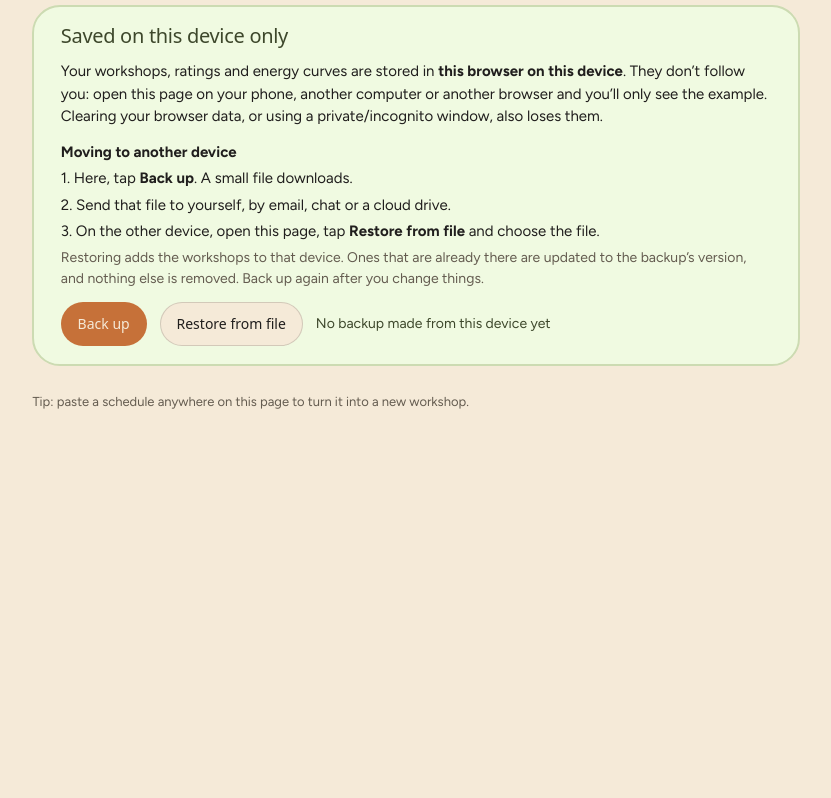
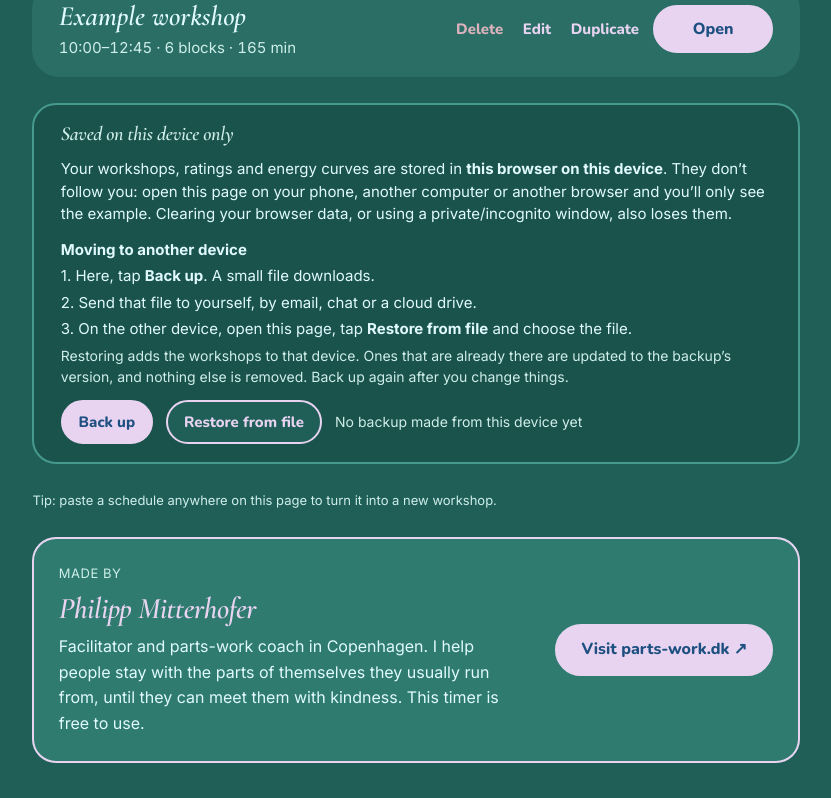
Before and after one commit to miph-PYT/pyts_workshop_tool, a plain HTML site: page index.html in a window 1280 px wide. Shown: the part 806-1604 px from the top of the page, without its empty margins (224-1055 px from the left). Before the commit the page ends 1253 px from the top, so only its background shows below. Drawn offline with nearby package versions, Linux system fonts and the light colour scheme; a web font is replaced by a local one.

Commit message:
Match parts-work.dk look and link to the website
Dark teal theme with lilac accent, Cormorant Garamond / Nunito / Inter,
the site's favicon, and links to parts-work.dk from the menu and timer.

Co-Authored-By: Claude Opus 5.5 <noreply@anthropic.com>
Claude-Session: https://claude.ai/code/session_011zV9pd7G2kYHAQQrcBSNJs

```diff
--- a/app.css
+++ b/app.css
@@ -33,3 +33,8 @@ button { font: inherit; }
   .sched-table .note-cell { grid-column: 1 / -1; }
   .sched-table .act-cell { grid-column: 1 / -1; display: flex; justify-content: flex-end; }
 }
+
+/* Dark ground: native controls (selects, time picker) and placeholders */
+:root { color-scheme: dark; }
+.input::placeholder { color: var(--color-neutral-600); opacity: 1; }
+select.input option { background: var(--color-surface); color: var(--color-text); }
--- a/app.js
+++ b/app.js
@@ -19,16 +19,17 @@ const SEED = [
 /* Settings                                                           */
 /* ------------------------------------------------------------------ */
 const KEY = 'workshop-timer-v3';     // localStorage key
+const SITE = 'https://www.parts-work.dk/'; // your website, linked from the menu and timer
 const CHIME = true;                  // soft chime when a block or sub-timer changes
 const DEFAULT_MODE = 'manual';       // 'manual' (Facilitator) or 'clock' (Follow clock)
 
 /* Energy levels: label, colour, text colour on that colour */
 const LV = [null,
-  { label: 'Flat', color: '#2f5d8a', fg: '#ffffff' },
-  { label: 'Low', color: '#6b93c4', fg: '#14202e' },
-  { label: 'Steady', color: '#9b9686', fg: '#1c1b17' },
-  { label: 'Warm', color: '#e0954a', fg: '#2a1606' },
-  { label: 'Alive', color: '#b4501c', fg: '#ffffff' },
+  { label: 'Flat', color: '#7aa7dd', fg: '#0f2a3f' },
+  { label: 'Low', color: '#b5d3ee', fg: '#0f2a3f' },
+  { label: 'Steady', color: '#cfeee9', fg: '#12302c' },
+  { label: 'Warm', color: '#e3b3c0', fg: '#3a1c25' },
+  { label: 'Alive', color: '#e2b04a', fg: '#2b1f05' },
 ];
 
 /* ------------------------------------------------------------------ */
@@ -421,6 +422,10 @@ class App extends Component {
     const s = this.state, hist = s.history || {};
     return html`
       <div style="flex: 1; width: 100%; max-width: 820px; margin: 0 auto; box-sizing: border-box; padding: var(--space-8) var(--space-6); display: flex; flex-direction: column; gap: var(--space-6);">
+        <nav aria-label="Made by" style="display: flex; flex-wrap: wrap; align-items: center; justify-content: space-between; gap: var(--space-3); margin: calc(var(--space-4) * -1) 0 0; padding-bottom: var(--space-3); border-bottom: 1px solid var(--color-divider);">
+          <a href=${SITE} target="_blank" rel="noopener" style="font-family: var(--font-display); font-weight: 800; font-size: 18px; color: var(--color-accent); text-decoration: none;">Philipp Mitterhofer</a>
+          <a href=${SITE} target="_blank" rel="noopener" class="btn btn-secondary" style="height: 40px;">Visit parts-work.dk ↗</a>
+        </nav>
         <div style="display: flex; flex-wrap: wrap; align-items: flex-end; justify-content: space-between; gap: var(--space-4);">
           <div>
             <h1 style="margin: 0 0 4px; font-size: clamp(32px, 5vw, 48px); line-height: 1.05;">Workshop timer</h1>
@@ -430,7 +435,7 @@ class App extends Component {
         </div>
         <details open=${!this.state.introHidden} onToggle=${e => { const hidden = !e.target.open; if (hidden !== !!this.state.introHidden) this.setState({ introHidden: hidden }); }}
           style="border-radius: var(--radius-lg); background: var(--color-neutral-100); padding: var(--space-4) var(--space-6);">
-          <summary style="cursor: pointer; font-family: var(--font-heading); font-size: 20px;">How it works</summary>
+          <summary style="cursor: pointer; font-family: var(--font-heading); font-style: italic; font-weight: 600; font-size: 26px; color: var(--color-accent);">How it works</summary>
           <div style="display: grid; grid-template-columns: repeat(auto-fit, minmax(260px, 1fr)); gap: var(--space-4) var(--space-6); margin-top: var(--space-4);">
             ${[
               ['1', 'Plan', 'Tap New workshop and add your blocks in a simple table: minutes, a title and a note. Or paste a schedule straight from your doc. Breaks are blocks too.'],
@@ -440,7 +445,7 @@ class App extends Component {
             ].map(([n, t, d]) => html`
               <div style="display: flex; flex-direction: column; gap: 6px;">
                 <span style="display: flex; align-items: center; gap: var(--space-2);">
-                  <span aria-hidden="true" style="display: inline-flex; align-items: center; justify-content: center; width: 28px; height: 28px; border-radius: 999px; background: var(--color-accent); color: var(--color-bg); font-weight: 700; font-size: 14px;">${n}</span>
+                  <span aria-hidden="true" style="display: inline-flex; align-items: center; justify-content: center; width: 28px; height: 28px; border-radius: 999px; background: var(--color-accent); color: var(--color-on-accent); font-weight: 700; font-size: 14px;">${n}</span>
                   <span style="font-weight: 700; font-size: 16px;">${t}</span>
                 </span>
                 <span style="font-size: 14px; line-height: 1.5; color: var(--color-neutral-800);">${d}</span>
@@ -471,7 +476,7 @@ class App extends Component {
               <div class="card" key=${w.id} style="flex-direction: row; flex-wrap: wrap; align-items: center; gap: var(--space-4); padding: var(--space-4) var(--space-6);">
                 <div style="flex: 1 1 260px; min-width: 0; display: flex; flex-direction: column; gap: 4px;">
                   <div style="display: flex; flex-wrap: wrap; align-items: center; gap: var(--space-2);">
-                    <span style="font-family: var(--font-heading); font-size: 24px; line-height: 1.15;">${w.name}</span>
+                    <span style="font-family: var(--font-heading); font-style: italic; font-weight: 600; font-size: 28px; line-height: 1.15;">${w.name}</span>
                     ${inProgress ? html`<span class="tag tag-accent-2">In progress</span>` : null}
                   </div>
                   <span class="muted" style="font-size: 15px; font-variant-numeric: tabular-nums;">${wb[0].start}–${fmtHM(toMin(wb[0].start) + tot)} · ${wb.length} blocks · ${tot} min</span>
@@ -481,7 +486,7 @@ class App extends Component {
                 <div role="alert" style="flex: 1 1 100%; display: flex; flex-wrap: wrap; align-items: center; gap: var(--space-3); padding: var(--space-3) var(--space-4); border-radius: var(--radius-lg); background: var(--color-accent-100);">
                   <span style="flex: 1 1 240px; font-size: 15px; color: var(--color-accent-800);">Delete “${w.name}”?${h.length ? ' Its ' + h.length + ' saved energy curve' + (h.length > 1 ? 's go' : ' goes') + ' too.' : ''} This can’t be undone.</span>
                   <button class="btn btn-secondary" style="height: 44px;" onClick=${() => this.setState({ confirmDelete: null })}>Cancel</button>
-                  <button class="btn" style="height: 44px; background: var(--color-accent-700); color: #fff;" onClick=${() => this.deleteWorkshop(w.id)}>Yes, delete</button>
+                  <button class="btn" style="height: 44px; background: var(--color-accent-700); color: var(--color-on-accent); border: 2px solid var(--color-accent-700);" onClick=${() => this.deleteWorkshop(w.id)}>Yes, delete</button>
                 </div>` : html`
                 <div style="display: flex; flex-wrap: wrap; align-items: center; gap: var(--space-2);">
                   <button class="btn btn-ghost" style="height: 48px; color: var(--color-accent-700);" aria-label=${'Delete ' + w.name} onClick=${() => this.setState({ confirmDelete: w.id })}>Delete</button>
@@ -512,6 +517,14 @@ class App extends Component {
           </div>
         </section>
         <p class="muted" style="margin: 0; font-size: 13px;">Tip: paste a schedule anywhere on this page to turn it into a new workshop.</p>
+        <aside aria-labelledby="about-h" style="display: flex; flex-wrap: wrap; align-items: center; gap: var(--space-4) var(--space-6); padding: var(--space-6); border-radius: var(--radius-lg); background: var(--pw-band); box-shadow: inset 0 0 0 2px var(--color-accent);">
+          <div style="flex: 1 1 320px; min-width: 0; display: flex; flex-direction: column; gap: var(--space-2);">
+            <span class="label">Made by</span>
+            <h2 id="about-h" style="margin: 0; font-size: 30px;">Philipp Mitterhofer</h2>
+            <p style="margin: 0; font-size: 16px; line-height: 1.6;">Facilitator and parts-work coach in Copenhagen. I help people stay with the parts of themselves they usually run from, until they can meet them with kindness. This timer is free to use.</p>
+          </div>
+          <a href=${SITE} target="_blank" rel="noopener" class="btn btn-primary" style="height: 52px; font-size: 16px; padding-inline: 24px;">Visit parts-work.dk ↗</a>
+        </aside>
       </div>`;
   }
 
@@ -623,7 +636,7 @@ class App extends Component {
                 <circle cx="130" cy="130" r="112" fill="none" stroke=${ringColor} stroke-width="22" stroke-linecap="round" stroke-dasharray="703.7" stroke-dashoffset=${ringOffset} style="transition: stroke-dashoffset 0.4s linear;"></circle>
               </svg>
               <div style="position: absolute; inset: 0; display: flex; flex-direction: column; align-items: center; justify-content: center; gap: 2px;">
-                <span style=${'font-family: var(--font-heading); font-size: 58px; line-height: 1; font-variant-numeric: tabular-nums; color: ' + timeColor}>${bigTime}</span>
+                <span style=${'font-family: var(--font-display); font-weight: 800; font-size: 56px; line-height: 1; font-variant-numeric: tabular-nums; color: ' + timeColor}>${bigTime}</span>
                 <span class="muted" style="font-size: 14px;">${bigCaption}</span>
               </div>
             </div>
@@ -707,7 +720,7 @@ class App extends Component {
             const shownMin = manual ? x.min : Math.max(0, Math.round(D[i]));
             const badge = v ? v : past ? '✓' : shownMin + ((run.extra[i] && manual) || changed ? '*' : '');
             const dotBg = v ? LV[v].color : cur ? 'var(--color-accent)' : past ? 'var(--color-accent-2-100)' : 'var(--color-neutral-100)';
-            const dotColor = v ? LV[v].fg : cur ? 'var(--color-bg)' : past ? 'var(--color-accent-2-800)' : 'var(--color-neutral-800)';
+            const dotColor = v ? LV[v].fg : cur ? 'var(--color-on-accent)' : past ? 'var(--color-accent-2-800)' : 'var(--color-neutral-800)';
             return html`
               <button class="row-btn" key=${i} onClick=${() => manual && this.go(i)}
                 style=${'cursor: ' + (manual ? 'pointer' : 'default') + '; background: ' + (cur ? 'var(--color-surface)' : '') + '; opacity: ' + (past ? 0.6 : 1)}>
@@ -722,6 +735,7 @@ class App extends Component {
           <p class="muted" style="margin: 0; padding: 0 var(--space-2); font-size: 13px;">
             ${manual ? 'Space start/pause · ← → between blocks · 1–5 rates the room' : 'Blocks follow the clock · → moves on now · 1–5 rates the room · * = changed from plan'}
           </p>
+          <p class="muted" style="margin: var(--space-2) 0 0; padding: 0 var(--space-2); font-size: 13px;">Workshop timer by <a href=${SITE} target="_blank" rel="noopener">Philipp Mitterhofer · parts-work.dk ↗</a></p>
         </section>
       </main>`;
   }
@@ -810,7 +824,7 @@ class App extends Component {
                   </svg>
                   ${rated.map(it => html`
                     <span title=${(it.i + 1) + '. ' + timeOf(it) + ' ' + it.title + ' — ' + LV[it.v].label + (it.note ? ': ' + it.note : '')}
-                      style=${'position: absolute; left: ' + ((it.i + 0.5) * 100 / n) + '%; top: ' + PLOT_Y(it.v) + 'px; transform: translate(-50%, -50%); width: 26px; height: 26px; border-radius: 999px; background: ' + LV[it.v].color + '; color: ' + LV[it.v].fg + '; border: 2px solid var(--color-surface); display: flex; align-items: center; justify-content: center; font-size: 12px; font-weight: 700;'}>${it.v}</span>`)}
+                      style=${'position: absolute; left: ' + ((it.i + 0.5) * 100 / n) + '%; top: ' + PLOT_Y(it.v) + 'px; transform: translate(-50%, -50%); width: 26px; height: 26px; border-radius: 999px; background: ' + LV[it.v].color + '; color: ' + LV[it.v].fg + '; border: 2px solid var(--color-bg); display: flex; align-items: center; justify-content: center; font-size: 12px; font-weight: 700;'}>${it.v}</span>`)}
                 </div>
               </div>
               <div style=${'display: grid; grid-template-columns: repeat(' + n + ', minmax(0, 1fr)); gap: 4px; margin-left: 69px;'}>
@@ -941,7 +955,7 @@ class App extends Component {
               <span role="alert" style="display: flex; flex-wrap: wrap; align-items: center; gap: var(--space-2); margin-right: auto; padding: 6px 6px 6px 14px; border-radius: 999px; background: var(--color-accent-100); color: var(--color-accent-800); font-size: 14px;">
                 Delete this workshop?
                 <button class="btn btn-secondary" style="height: 36px;" onClick=${() => this.updEditor({ confirmDel: false })}>Cancel</button>
-                <button class="btn" style="height: 36px; background: var(--color-accent-700); color: #fff;" onClick=${() => this.deleteWorkshop(ed.id)}>Yes, delete</button>
+                <button class="btn" style="height: 36px; background: var(--color-accent-700); color: var(--color-on-accent); border: 2px solid var(--color-accent-700);" onClick=${() => this.deleteWorkshop(ed.id)}>Yes, delete</button>
               </span>` : null}
             <button class="btn btn-ghost" style="margin-left: auto;" onClick=${() => this.setState({ editor: null })}>Cancel</button>
             <button class="btn btn-primary" disabled=${!B.length} onClick=${() => this.saveEditor()}>Save</button>
--- a/index.html
+++ b/index.html
@@ -4,8 +4,10 @@
 <meta charset="utf-8">
 <meta name="viewport" content="width=device-width, initial-scale=1">
 <title>Workshop timer</title>
-<meta name="description" content="A live timer for running workshop schedules, with room-energy ratings and an energy curve.">
-<link rel="stylesheet" href="organic.css">
+<meta name="description" content="A free live timer for running workshop schedules, with room-energy ratings and an energy curve. By Philipp Mitterhofer, parts-work.dk.">
+<meta name="theme-color" content="#1f5f58">
+<link rel="icon" href="favicon.svg" type="image/svg+xml">
+<link rel="stylesheet" href="theme.css">
 <link rel="stylesheet" href="app.css">
 </head>
 <body>
--- a/organic.css
+++ b/theme.css
@@ -1,49 +1,56 @@
-/* Organic — design-system tokens and component classes. This file is the source of truth for the system's look; retune it here and see readme.md. */
-@import url('https://fonts.googleapis.com/css2?family=Caprasimo:wght@400&family=Figtree:wght@400;600;700&display=swap');
+/* Theme matched to parts-work.dk: dark teal ground, lilac accent, Cormorant Garamond / Nunito / Inter.
+   Change the colours here; app.css and app.js only use these variables. */
+@import url('https://fonts.googleapis.com/css2?family=Nunito:wght@700;800&family=Cormorant+Garamond:ital,wght@1,500;1,600&family=Inter:wght@400;500;600;700&display=swap');
 
 :root {
-  --color-bg: #f5ead8;
-  --color-surface: #ebddc5;
-  --color-text: #201e1d;
-  --color-accent: #c67139;
-  --color-accent-2: #7a8a5e;
-  --color-divider: color-mix(in srgb, #201e1d 16%, transparent);
+  /* parts-work.dk palette */
+  --pw-ground: #1f5f58; --pw-band: #2f7b70; --pw-raised: #2a6e66; --pw-sunk: #1a524c;
+  --pw-brand: #46998d; --pw-lilac: #e8d4f0; --pw-cyan: #e0faff; --pw-soft: #cfeee9;
+  --pw-ink: #1d4f80; --pw-ochre: #d4a33a; --pw-rose: #dcb2bd;
 
-  /* Tonal ramps — generated in OKLCH on one shared lightness scale, so the
-     same step of any role matches the others in visual value. */
-  --color-neutral-100: #f9f4ed;
-  --color-neutral-200: #eee7db;
-  --color-neutral-300: #dcd3c4;
-  --color-neutral-400: #c0b6a5;
-  --color-neutral-500: #a19786;
-  --color-neutral-600: #82796a;
-  --color-neutral-700: #645c50;
-  --color-neutral-800: #474238;
-  --color-neutral-900: #2e2b25;
+  --color-bg: var(--pw-ground);
+  --color-surface: var(--pw-raised);
+  --color-text: var(--pw-cyan);
+  --color-accent: var(--pw-lilac);
+  --color-on-accent: var(--pw-ink);
+  --color-accent-2: #5fb3a5;
+  --color-divider: rgba(224, 250, 255, 0.18);
 
-  --color-accent-100: #fff2eb;
-  --color-accent-200: #ffe1d0;
-  --color-accent-300: #ffc6a5;
-  --color-accent-400: #f6a06b;
-  --color-accent-500: #d67f48;
-  --color-accent-600: #b2622d;
-  --color-accent-700: #8c491a;
-  --color-accent-800: #643312;
-  --color-accent-900: #402310;
+  /* "Ramps" for a dark ground: low steps are dark tints for fills, high steps are light colours for text */
+  --color-neutral-100: var(--pw-sunk);
+  --color-neutral-200: #174a44;
+  --color-neutral-300: #3f8279;
+  --color-neutral-400: #5c958d;
+  --color-neutral-500: #85b3ac;
+  --color-neutral-600: #a9cfc9;
+  --color-neutral-700: var(--pw-soft);
+  --color-neutral-800: var(--pw-cyan);
+  --color-neutral-900: #0b2622;
 
-  --color-accent-2-100: #f0fae1;
-  --color-accent-2-200: #e1eecc;
-  --color-accent-2-300: #ccdbb2;
-  --color-accent-2-400: #aebf92;
-  --color-accent-2-500: #8fa073;
-  --color-accent-2-600: #728157;
-  --color-accent-2-700: #56633f;
-  --color-accent-2-800: #3d472b;
-  --color-accent-2-900: #272e1b;
+  --color-accent-100: #36586e;
+  --color-accent-200: #4a6a80;
+  --color-accent-300: #b9a6c6;
+  --color-accent-400: #d6c2e2;
+  --color-accent-500: var(--pw-lilac);
+  --color-accent-600: var(--pw-cyan);
+  --color-accent-700: var(--pw-rose);
+  --color-accent-800: var(--pw-lilac);
+  --color-accent-900: #ffffff;
 
-  --font-heading: "Caprasimo", system-ui, sans-serif;
-  --font-heading-weight: 400;
-  --font-body: "Figtree", system-ui, sans-serif;
+  --color-accent-2-100: var(--pw-sunk);
+  --color-accent-2-200: #20665d;
+  --color-accent-2-300: var(--pw-brand);
+  --color-accent-2-400: #5fb3a5;
+  --color-accent-2-500: #5fb3a5;
+  --color-accent-2-600: #86c9bd;
+  --color-accent-2-700: #b0e0d8;
+  --color-accent-2-800: var(--pw-soft);
+  --color-accent-2-900: var(--pw-cyan);
+
+  --font-heading: "Cormorant Garamond", Georgia, "Times New Roman", serif;
+  --font-heading-weight: 600;
+  --font-display: "Nunito", "Arial Rounded MT Bold", system-ui, sans-serif;
+  --font-body: "Inter", system-ui, -apple-system, "Segoe UI", sans-serif;
 
   --space-1: 4.4px;
   --space-2: 8.8px;
@@ -54,13 +61,11 @@
 
   --radius-sm: 8px;
   --radius-md: 16px;
-  --radius-lg: 28px;
+  --radius-lg: 24px;
 
-  /* Elevation — derived from the ground: soft ink-tinted shadows on a
-     light theme, a hairline edge + ambient darkness on a dark one. */
-  --shadow-sm: 0 1px 2px color-mix(in srgb, #2e2b25 14%, transparent);
-  --shadow-md: 0 3px 10px color-mix(in srgb, #2e2b25 16%, transparent);
-  --shadow-lg: 0 12px 32px color-mix(in srgb, #2e2b25 22%, transparent);
+  --shadow-sm: 0 1px 2px rgba(0, 0, 0, 0.25);
+  --shadow-md: 0 3px 10px rgba(0, 0, 0, 0.28);
+  --shadow-lg: 0 12px 32px rgba(0, 0, 0, 0.35);
 }
 
 body {
@@ -68,9 +73,8 @@ body {
   color: var(--color-text);
   font-family: var(--font-body);
 }
-h1, h2, h3, h4 { font-family: var(--font-heading); font-weight: var(--font-heading-weight); }
+h1, h2, h3, h4 { font-family: var(--font-heading); font-weight: var(--font-heading-weight); font-style: italic; }
 
-.washed{filter:saturate(0.6) contrast(0.85) brightness(1.1) opacity(0.94)}
 
 /* ══════════════════════════════════════════════════════════════════════════
    Components — built with the tokens above. Plain CSS
@@ -80,6 +84,7 @@ h1, h2, h3, h4 { font-family: var(--font-heading); font-weight: var(--font-headi
 
 *, *::before, *::after { box-sizing: border-box; }
 body { margin: 0; font-size: 15px; line-height: 1.55; font-weight: 400; }
+h1 { color: var(--color-text); } h2 { color: var(--color-accent); }
 h1, h2, h3, h4, h5, h6 {
   font-family: var(--font-heading); font-weight: var(--font-heading-weight);
   line-height: 1.12; letter-spacing: -0.015em; margin: 0 0 var(--space-2);
@@ -114,8 +119,8 @@ figcaption {
 .btn {
   display: inline-flex; align-items: center; justify-content: center; gap: 6px;
   cursor: pointer; text-decoration: none;
-  font-family: var(--font-heading); font-weight: var(--font-heading-weight);
-  font-size: 14px; line-height: 1.2; color: var(--color-text); /* matches the .input's 14px —
+  font-family: var(--font-display); font-weight: 800;
+  font-size: 15px; line-height: 1.2; color: var(--color-text); /* matches the .input's 14px —
      the pair sits side by side in sign-up rows */
   background: transparent; border: 1px solid transparent;
   padding: var(--space-2) calc(var(--space-3) * 1.2);
@@ -123,11 +128,11 @@ figcaption {
 }
 .btn svg { display: block; }
 .btn:disabled { opacity: 0.45; cursor: not-allowed; }
-.btn-primary { background: var(--color-accent); color: var(--color-bg); }
-.btn-primary:hover { background: var(--color-accent-600); }
-.btn-primary:active { background: var(--color-accent-700); }
-.btn-secondary { border-color: var(--color-divider); }
-.btn-secondary:hover { background: color-mix(in srgb, var(--color-text) 7%, transparent); }
+.btn-primary { background: var(--color-accent); color: var(--color-on-accent); border: 2px solid var(--color-accent); }
+.btn-primary:hover { background: var(--pw-cyan); border-color: var(--pw-cyan); }
+.btn-primary:active { background: var(--pw-soft); }
+.btn-secondary { border: 2px solid var(--color-accent); color: var(--color-accent); }
+.btn-secondary:hover { background: var(--color-accent); color: var(--color-on-accent); }
 .btn-secondary:active { background: color-mix(in srgb, var(--color-text) 14%, transparent); }
 .btn-ghost { color: var(--color-accent); padding-inline: var(--space-1); }
 .btn-ghost:hover { background: color-mix(in srgb, var(--color-accent) 10%, transparent); }
@@ -172,7 +177,7 @@ textarea.input { min-height: 90px; resize: vertical; }
   padding: 7px 12px; font-size: 13px; cursor: pointer;
 }
 .seg-opt + .seg-opt { border-left: 1px solid var(--color-divider); }
-.seg-opt:has(input:checked) { background: var(--color-accent); color: var(--color-bg); }
+.seg-opt:has(input:checked) { background: var(--color-accent); color: var(--color-on-accent); font-weight: 600; }
 .seg-opt:not(:has(input:checked)):hover { background: color-mix(in srgb, var(--color-text) 7%, transparent); }
 .seg-opt:has(input:focus-visible) { outline: 2px solid var(--color-accent); outline-offset: -2px; }
 
@@ -205,6 +210,7 @@ textarea.input { min-height: 90px; resize: vertical; }
 .tag-accent-2 { background: var(--color-accent-2-100); color: var(--color-accent-2-800); }
 .tag-neutral { background: var(--color-neutral-100); color: var(--color-neutral-800); }
 .tag-outline { border: 1px solid var(--color-accent); color: var(--color-accent); }
+.tag { font-size: 12px; }
 
 /* — navigation — */
 .nav {
@@ -213,7 +219,7 @@ textarea.input { min-height: 90px; resize: vertical; }
   border-bottom: none;
 }
 .nav-brand {
-  font-family: var(--font-heading); font-weight: var(--font-heading-weight);
+  font-family: var(--font-display); font-weight: 800; color: var(--color-accent);
   font-size: 18px; margin-right: auto;
 }
 .nav a { color: inherit; text-decoration: none; font-size: 14px; }
@@ -236,7 +242,7 @@ textarea.input { min-height: 90px; resize: vertical; }
 .dialog-backdrop {
   position: fixed; inset: 0; display: grid; place-items: center;
   padding: var(--space-4);
-  background: color-mix(in srgb, var(--color-neutral-900) 50%, transparent);
+  background: rgba(8, 30, 27, 0.72);
 }
 .dialog {
   width: min(440px, 100%); display: flex; flex-direction: column; gap: var(--space-3);
@@ -244,8 +250,8 @@ textarea.input { min-height: 90px; resize: vertical; }
   background: var(--color-surface); box-shadow: var(--shadow-lg);
 }
 .dialog-title {
-  font-family: var(--font-heading); font-weight: var(--font-heading-weight);
-  font-size: 20px;
+  font-family: var(--font-heading); font-weight: var(--font-heading-weight); font-style: italic;
+  font-size: 30px; color: var(--color-accent);
 }
 .dialog-body { font-size: 14px; opacity: 0.85; }
 .dialog-actions { display: flex; justify-content: flex-end; gap: var(--space-2); margin-top: var(--space-2); }
```
Also changed, not shown: favicon.svg (added), 1 other file.
